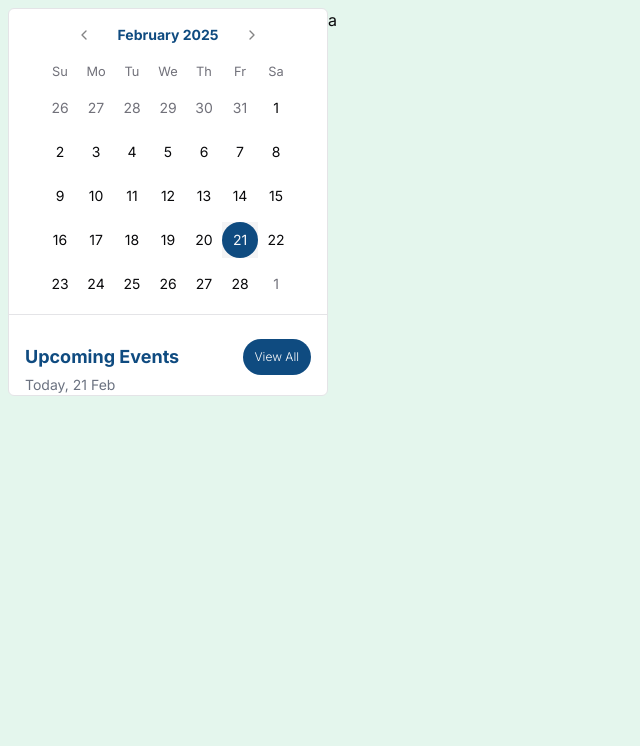
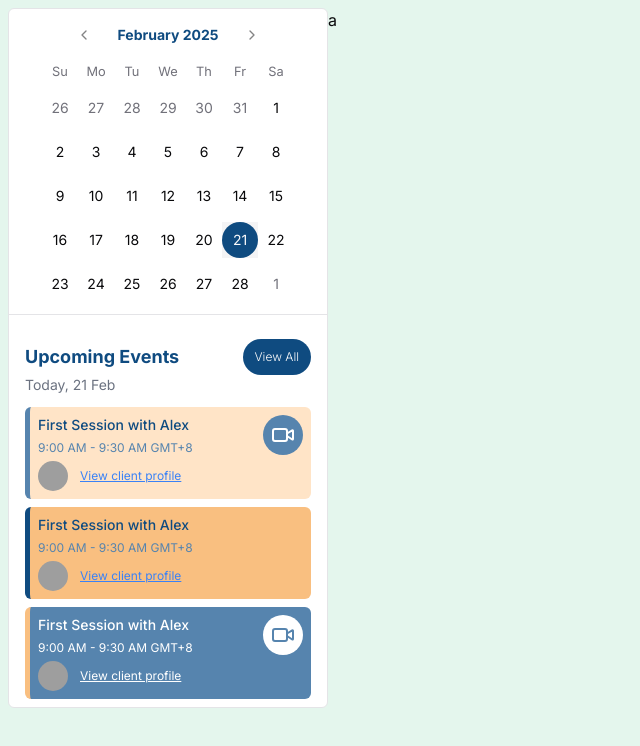
Before and after one commit to duydylan/google-calendar-clone, a Next.js app: page / in a window 1280 px wide. Shown: the top 746 px of the page, without its empty margins (0-640 px from the left). Built offline with nearby package versions, Linux system fonts and the light colour scheme; grey boxes are pictures that could not be loaded.

Commit message:
implement event list

```diff
--- a/package.json
+++ b/package.json
@@ -9,6 +9,7 @@
     "lint": "next lint"
   },
   "dependencies": {
+    "@radix-ui/react-avatar": "^1.1.3",
     "@radix-ui/react-separator": "^1.1.2",
     "@radix-ui/react-slot": "^1.1.2",
     "class-variance-authority": "^0.7.1",
--- a/src/app/globals.css
+++ b/src/app/globals.css
@@ -62,6 +62,10 @@
     --light-blue: 209 35% 51%;
 
     --light-green: 150 50% 93%;
+
+    --light-orange: 31 100% 89%;
+
+    --dark-orange: 31 91% 74%;
   }
   .dark {
 
--- /dev/null
+++ b/src/components/app/Events/components/EventItem/index.tsx
@@ -0,0 +1,64 @@
+import Link from "@/components/common/Link";
+import { Avatar, AvatarFallback, AvatarImage } from "@/components/ui/avatar";
+import { cn } from "@/lib/utils";
+import { Video } from "lucide-react";
+
+const secondIndex = 1;
+const lastIndex = 2;
+
+interface EventItemProps {
+  type: number;
+}
+
+function EventItem({ type }: EventItemProps) {
+  const bgs = ["bg-lightOrange", "bg-darkOrange", "bg-lightBlue"];
+  const borderColors = ["border-lightBlue", "border-darkBlue", "border-darkOrange"];
+
+  const iconBgs = ["bg-lightBlue", "", "bg-white"];
+  const iconColors = ["text-white", "", "text-lightBlue"];
+
+  return (
+    <div
+      className={cn(
+        "rounded-md p-2 flex justify-between mb-2",
+        bgs[type],
+        `border-l-[5px] ${borderColors[type]}`
+      )}
+    >
+      <div>
+        <h3
+          className={cn("text-sm font-medium", type !== lastIndex ? "text-primary" : "text-white")}
+        >
+          First Session with Alex
+        </h3>
+        <div
+          className={cn("text-[12px] my-1", type !== lastIndex ? "text-lightBlue" : "text-white")}
+        >
+          9:00 AM - 9:30 AM GMT+8
+        </div>
+        <div className="flex items-center gap-3">
+          <Avatar className="size-[30px]">
+            <AvatarImage src="https://github.com/shadcn.png" alt="@Alex" />
+            <AvatarFallback>CN</AvatarFallback>
+          </Avatar>
+          <Link href="" className={cn(type === lastIndex && "text-white")}>
+            View client profile
+          </Link>
+        </div>
+      </div>
+      {type !== secondIndex && (
+        <div
+          className={cn(
+            "w-10 h-10 rounded-full flex justify-center items-center",
+            iconBgs[type],
+            iconColors[type]
+          )}
+        >
+          <Video />
+        </div>
+      )}
+    </div>
+  );
+}
+
+export default EventItem;
--- /dev/null
+++ b/src/components/app/Events/components/EventList/index.tsx
@@ -0,0 +1,13 @@
+import EventItem from "../EventItem";
+
+function EventList() {
+  return (
+    <div className="mt-3">
+      <EventItem type={0} />
+      <EventItem type={1} />
+      <EventItem type={2} />
+    </div>
+  );
+}
+
+export default EventList;
--- a/src/components/app/Events/components/Header/index.tsx
+++ b/src/components/app/Events/components/Header/index.tsx
@@ -5,7 +5,7 @@ function EventHeader() {
   const today = dayjs().format("DD MMM");
 
   return (
-    <div className="mt-6 px-4">
+    <div>
       <div className="flex justify-between items-center">
         <h3 className="text-lg font-bold text-primary">Upcoming Events</h3>
         <Button className="rounded-xl font-light text-[12px]" size="sm">
--- a/src/components/app/Events/index.tsx
+++ b/src/components/app/Events/index.tsx
@@ -1,9 +1,11 @@
+import EventList from "./components/EventList";
 import EventHeader from "./components/Header";
 
 function Events() {
   return (
-    <div>
+    <div className="mt-6 px-4">
       <EventHeader />
+      <EventList />
     </div>
   );
 }
--- a/src/components/common/Button/index.tsx
+++ /dev/null
@@ -1,14 +0,0 @@
-import { Button as ButtonUI, ButtonProps as ButtonUIProps } from "@/components/ui/button";
-import { PropsWithChildren } from "react";
-
-interface ButtonProps extends ButtonUIProps, PropsWithChildren {}
-
-function Button({ children, ...props }: ButtonProps) {
-  return (
-    <ButtonUI className="rounded-xl" size="sm" {...props}>
-      {children}
-    </ButtonUI>
-  );
-}
-
-export default Button;
--- /dev/null
+++ b/src/components/common/Link/index.tsx
@@ -0,0 +1,17 @@
+import { cn } from "@/lib/utils";
+import NextLink, { LinkProps as NextLinkProps } from "next/link";
+import { PropsWithChildren } from "react";
+
+interface LinkProps extends NextLinkProps, PropsWithChildren {
+  className?: string;
+}
+
+function Link({ className, children, ...props }: LinkProps) {
+  return (
+    <NextLink className={cn("text-blue-500 text-[12px] underline", className)} {...props}>
+      {children}
+    </NextLink>
+  );
+}
+
+export default Link;
--- /dev/null
+++ b/src/components/ui/avatar.tsx
@@ -0,0 +1,50 @@
+"use client"
+
+import * as React from "react"
+import * as AvatarPrimitive from "@radix-ui/react-avatar"
+
+import { cn } from "@/lib/utils"
+
+const Avatar = React.forwardRef<
+  React.ElementRef<typeof AvatarPrimitive.Root>,
+  React.ComponentPropsWithoutRef<typeof AvatarPrimitive.Root>
+>(({ className, ...props }, ref) => (
+  <AvatarPrimitive.Root
+    ref={ref}
+    className={cn(
+      "relative flex h-10 w-10 shrink-0 overflow-hidden rounded-full",
+      className
+    )}
+    {...props}
+  />
+))
+Avatar.displayName = AvatarPrimitive.Root.displayName
+
+const AvatarImage = React.forwardRef<
+  React.ElementRef<typeof AvatarPrimitive.Image>,
+  React.ComponentPropsWithoutRef<typeof AvatarPrimitive.Image>
+>(({ className, ...props }, ref) => (
+  <AvatarPrimitive.Image
+    ref={ref}
+    className={cn("aspect-square h-full w-full", className)}
+    {...props}
+  />
+))
+AvatarImage.displayName = AvatarPrimitive.Image.displayName
+
+const AvatarFallback = React.forwardRef<
+  React.ElementRef<typeof AvatarPrimitive.Fallback>,
+  React.ComponentPropsWithoutRef<typeof AvatarPrimitive.Fallback>
+>(({ className, ...props }, ref) => (
+  <AvatarPrimitive.Fallback
+    ref={ref}
+    className={cn(
+      "flex h-full w-full items-center justify-center rounded-full bg-muted",
+      className
+    )}
+    {...props}
+  />
+))
+AvatarFallback.displayName = AvatarPrimitive.Fallback.displayName
+
+export { Avatar, AvatarImage, AvatarFallback }
--- a/tailwind.config.ts
+++ b/tailwind.config.ts
@@ -50,8 +50,10 @@ export default {
           "4": "hsl(var(--chart-4))",
           "5": "hsl(var(--chart-5))",
         },
+        lightBlue: "hsl(var(--light-blue))",
         darkBlue: "hsl(var(--dark-blue))",
-        lightblue: "hsl(var(--light-blue))",
+        lightOrange: "hsl(var(--light-orange))",
+        darkOrange: "hsl(var(--dark-orange))",
         lightGreen: "hsl(var(--light-green))",
       },
       borderRadius: {
```
Also changed, not shown: 1 other file (tests, documents, lock files or other folders).
